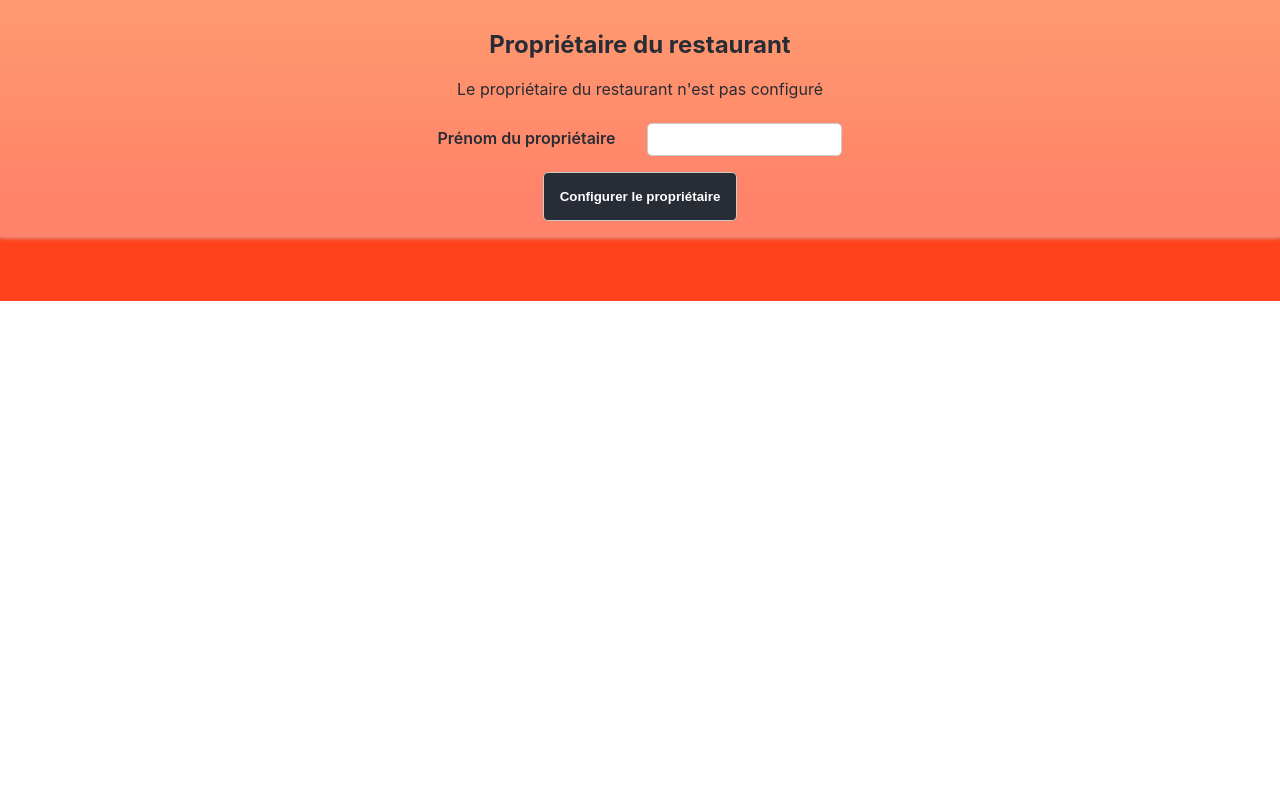
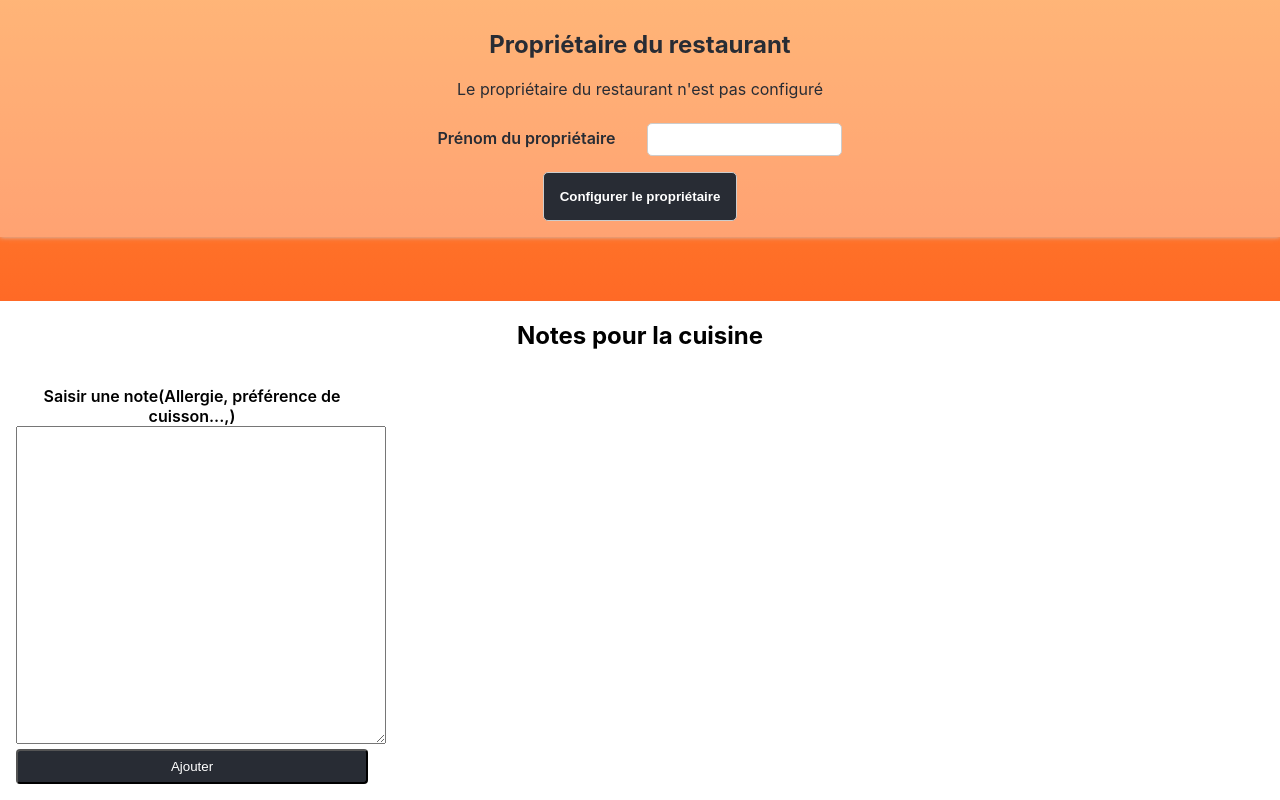
Before and after one commit to pacomeAhossi/resto-cmd, a React (Create React App) app: page / in a window 1280 px wide. Shown: the part 681-1481 px from the top of the page. Before the commit the page ends 982 px from the top, so only its background shows below. Built offline with nearby package versions, Linux system fonts and the light colour scheme.

Commit message:
application of the notion entityAdapter for entity notes for crud

```diff
--- a/src/app/App.css
+++ b/src/app/App.css
@@ -163,3 +163,65 @@
   padding: 16px;
   color: white;
 }
+
+.Notes {
+  background-color: white;
+  width: 100%;
+  display: flex;
+  flex-wrap: wrap;
+}
+
+.Notes h2 {
+  width: 100%;
+}
+
+.Notes form {
+  width: calc(30% - 32px);
+  padding: 16px;
+}
+
+.Notes label {
+  display: flex;
+  flex-direction: column;
+  font-weight: 600;
+  margin: 0px;
+}
+
+.Notes textarea {
+  width: 100%;
+  height: 300px;
+  padding: 8px;
+}
+
+.Notes form button {
+  margin-top: 5px;
+  padding: 8px;
+  border-radius: 4px;
+  background-color: #282c34;
+  color: white;
+  width: 100%;
+  cursor: pointer;
+}
+
+.Notes ul {
+  width: 70%;
+  margin: 0;
+  padding: 0;
+  list-style: none;
+}
+
+.Notes li {
+  width: 80%;
+  padding: 8px;
+  display: flex;
+  justify-content: space-between;
+}
+
+.Notes li button {
+  background-color: #fb7061;
+  color: white;
+  border: none;
+  padding: 8px;
+  border-radius: 4px;
+  cursor: grab;
+}
--- a/src/app/App.js
+++ b/src/app/App.js
@@ -6,6 +6,7 @@
 import { Voucher } from "../features/voucher/Voucher";
 import { Owner } from "../features/owner/Owner";
 import { Menu } from "../features/menu/Menu";
+import { Notes } from "../features/notes/Notes";
 
 function App() {
   return (
@@ -16,6 +17,7 @@
         <Total />
         <Voucher />
         <Owner />
+        <Notes />
       </div>
     </Provider>
   );
--- a/src/app/store.js
+++ b/src/app/store.js
@@ -1,6 +1,7 @@
 import { combineReducers, configureStore } from "@reduxjs/toolkit";
 import { cartSlice } from "../features/cart/cartSlice";
 import { ownerSlice } from "../features/owner/ownerSlice";
+import { notesSlice } from "../features/notes/notesSlice";
 
 let state = {
     owner: {},
@@ -13,5 +14,6 @@
     reducer: combineReducers({
         owner: ownerSlice.reducer,
         list: cartSlice.reducer,
+        notes: notesSlice.reducer,
     })
 });
--- /dev/null
+++ b/src/features/notes/Notes.js
@@ -0,0 +1,37 @@
+import { useDispatch, useSelector } from "react-redux"
+import { notesSelectors, notesSlice } from "./notesSlice"
+import { nanoid } from "@reduxjs/toolkit"
+
+export const Notes = () => {
+    const notes = useSelector(notesSelectors.selectAll)
+    const dispatch = useDispatch()
+
+    const handleNoteSubmit = (event) => {
+        event.preventDefault()
+        const form = event.currentTarget
+        const note = form.note?.value
+        dispatch(notesSlice.actions.addNote({
+            content: note,
+            id: nanoid()
+        }))
+    }
+
+    const handleRemoveNote = (id) => {
+        dispatch(notesSlice.actions.removeNote(id))
+    }
+
+    return <div className="Notes">
+        <h2>Notes pour la cuisine</h2>
+        <form onSubmit={handleNoteSubmit}>
+            <label> Saisir une note(Allergie, préférence de cuisson...,)
+                <textarea name="note" ></textarea>
+            </label>
+            <button type="submit" className="AddNote">Ajouter</button>
+        </form>
+        <ul className="NotesList">
+            {
+                notes && notes?.map((note) => <li key={note.id}>📝 {note.content}  <button onClick={() => handleRemoveNote(note.id)}> supprimer ❌ </button> </li> )
+            }
+        </ul>
+    </div>
+}
--- /dev/null
+++ b/src/features/notes/notesSlice.js
@@ -0,0 +1,17 @@
+import { createEntityAdapter, createSlice } from "@reduxjs/toolkit";
+
+const notesAdapter = createEntityAdapter({
+    selectId: (note) => note.id,
+})
+
+export const notesSlice = createSlice({
+    name: 'notes',
+    initialState: notesAdapter.getInitialState(),
+    reducers: {
+        addNote: notesAdapter.addOne,
+        removeNote: notesAdapter.removeOne,
+        updateNote: notesAdapter.updateOne
+    },
+})
+
+export const notesSelectors = notesAdapter.getSelectors((state) => state.notes)
```
